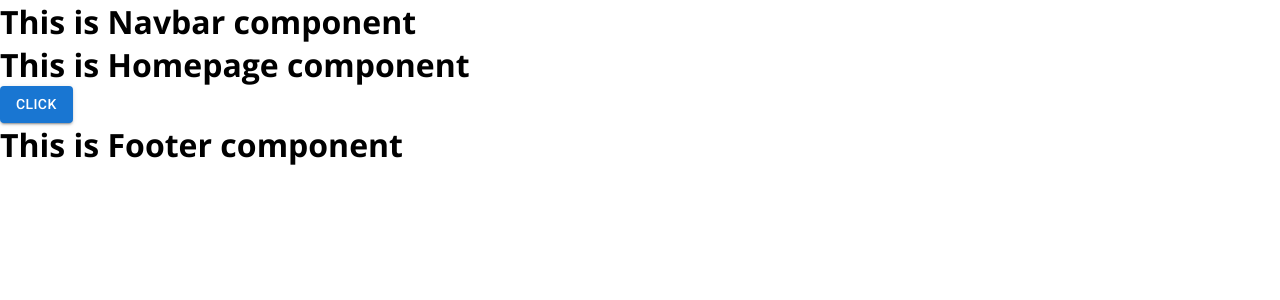
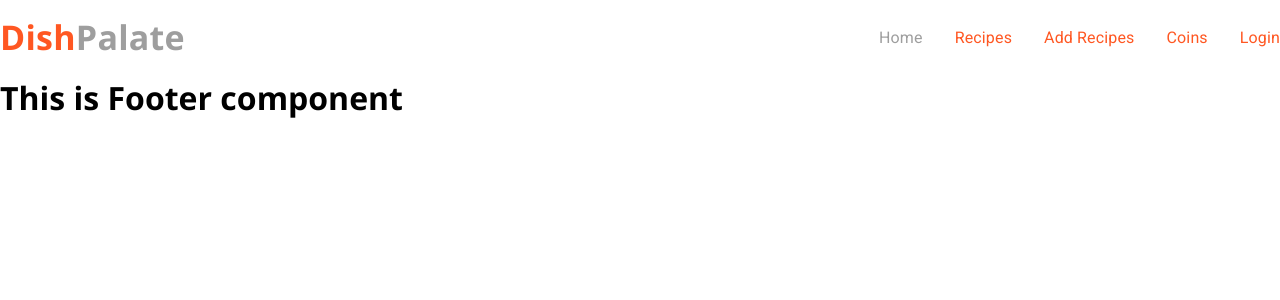
Before and after one commit to Mostakimw/dish-palate-client, a React (Vite) app: page / in a window 1280 px wide. Shown: the top 300 px of the page. Built offline with nearby package versions, Linux system fonts and the light colour scheme.

Commit message:
container and provider and navbar added

```diff
--- /dev/null
+++ b/src/components/UI/Container/Container.tsx
@@ -0,0 +1,16 @@
+import { SxProps } from "@mui/material";
+import { Box } from "@mui/system";
+import React from "react";
+
+type TContainerProps = {
+  children: React.ReactNode;
+  sx?: SxProps;
+};
+
+const Container = ({ children, sx }: TContainerProps) => {
+  return (
+    <Box sx={{ maxWidth: "1320px", margin: "0 auto", ...sx }}>{children}</Box>
+  );
+};
+
+export default Container;
--- a/src/components/shared/Navbar/Navbar.tsx
+++ b/src/components/shared/Navbar/Navbar.tsx
@@ -1,8 +1,60 @@
+import { Box, Stack, Typography } from "@mui/material";
+import { NavLink } from "react-router-dom";
+import Container from "../../UI/Container/Container";
+
 const Navbar = () => {
   return (
-    <div>
-      <h1>This is Navbar component</h1>
-    </div>
+    <Container>
+      <Stack
+        direction="row"
+        justifyContent="space-between"
+        alignItems="center"
+        py={2}
+      >
+        <Typography variant="h4" fontWeight={600}>
+          <Box fontWeight={700} component="span" color="#FF5722">
+            Dish
+          </Box>
+          <Box fontWeight={700} component="span" color="#9E9E9E">
+            Palate
+          </Box>
+        </Typography>
+        <Stack
+          direction="row"
+          justifyContent="space-between"
+          gap={4}
+          sx={{
+            "& a": {
+              color: "#FF5722",
+              textDecoration: "none",
+              "&:hover": {
+                color: "#9E9E9E",
+                transition: "ease-in-out 1s",
+              },
+              "&.active": {
+                color: "#9E9E9E",
+              },
+            },
+          }}
+        >
+          <Typography component={NavLink} to="/">
+            Home
+          </Typography>
+          <Typography component={NavLink} to="/recipes">
+            Recipes
+          </Typography>
+          <Typography component={NavLink} to="/add-recipes">
+            Add Recipes
+          </Typography>
+          <Typography component={NavLink} to="/coins">
+            Coins
+          </Typography>
+          <Typography component={NavLink} to="/login">
+            Login
+          </Typography>
+        </Stack>
+      </Stack>
+    </Container>
   );
 };
 
--- a/src/index.css
+++ b/src/index.css
@@ -6,3 +6,7 @@
   box-sizing: border-box;
   font-family: "Open Sans", sans-serif;
 }
+
+/* Primary Color: #9E9E9E (Grey)
+Accent Color: #FF5722 (Deep Orange)
+Background Color: #F5F5F5 (Light Grey) */
--- /dev/null
+++ b/src/lib/Provider/Provider.tsx
@@ -0,0 +1,8 @@
+import { ThemeProvider } from "@mui/material";
+import { theme } from "../Theme/Theme";
+
+const Providers = ({ children }: { children: React.ReactNode }) => {
+  return <ThemeProvider theme={theme}>{children}</ThemeProvider>;
+};
+
+export default Providers;
--- /dev/null
+++ b/src/lib/Theme/Theme.ts
@@ -0,0 +1,35 @@
+import { createTheme } from "@mui/material/styles";
+
+export const theme = createTheme({
+  palette: {
+    primary: {
+      main: "#FF5722",
+    },
+    secondary: {
+      main: "#666f73",
+    },
+  },
+
+  components: {
+    MuiButton: {
+      defaultProps: {
+        variant: "contained",
+      },
+      styleOverrides: {
+        root: {
+          padding: "8px 24px",
+        },
+      },
+    },
+    MuiContainer: {
+      defaultProps: {
+        maxWidth: "lg",
+      },
+    },
+  },
+  typography: {
+    body1: {
+      color: "#9E9E9E",
+    },
+  },
+});
--- a/src/main.tsx
+++ b/src/main.tsx
@@ -3,9 +3,12 @@ import ReactDOM from "react-dom/client";
 import "./index.css";
 import { RouterProvider } from "react-router-dom";
 import { router } from "./routes/Routes.tsx";
+import ThemeProvider from "./lib/Provider/Provider.tsx";
 
 ReactDOM.createRoot(document.getElementById("root")!).render(
   <React.StrictMode>
-    <RouterProvider router={router} />
+    <ThemeProvider>
+      <RouterProvider router={router} />
+    </ThemeProvider>
   </React.StrictMode>
 );
--- a/src/pages/Homepage/Homepage.tsx
+++ b/src/pages/Homepage/Homepage.tsx
@@ -1,12 +1,7 @@
-import { Button } from "@mui/material";
+
 
 const Homepage = () => {
-  return (
-    <div>
-      <h1>This is Homepage component</h1>
-      <Button variant="contained">Click</Button>
-    </div>
-  );
+  return <div>{/* <Navbar/> */}</div>;
 };
 
 export default Homepage;
```
